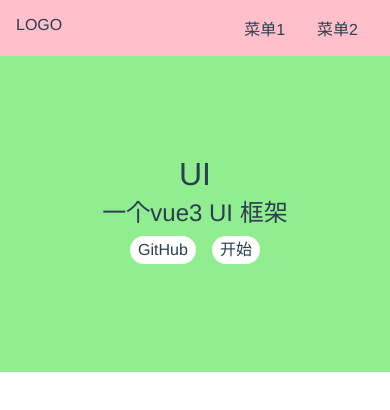
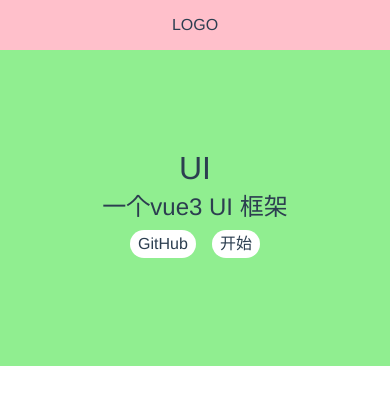
Before and after one commit to vmoeak/dingdang-ui, a Vue app: page / in a window 390 px wide. Shown: the top 410 px of the page. Built offline with nearby package versions, Linux system fonts and the light colour scheme.

Commit message:
navbar适配手机布局

```diff
--- a/src/components/Topnav.vue
+++ b/src/components/Topnav.vue
@@ -5,6 +5,7 @@
       <li>菜单1</li>
       <li>菜单2</li>
     </ul>
+    <span class="toggle-aside"></span>
   </div>
 </template>
 <script lang="ts">
@@ -29,6 +30,8 @@
   padding: 16px;
   position: relative;
   z-index: 10;
+  justify-content: center;
+  align-items: center;
   > .logo {
     max-width: 6em;
     margin-right: auto;
@@ -41,5 +44,13 @@
       margin: 0 1em;
     }
   }
+  @media (max-width: 500px) {
+    > .menu {
+      display: none;
+    }
+    > .logo {
+      margin: 0 auto;
+    }
+  }
 }
 </style>
```
